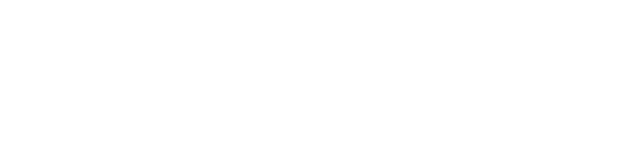
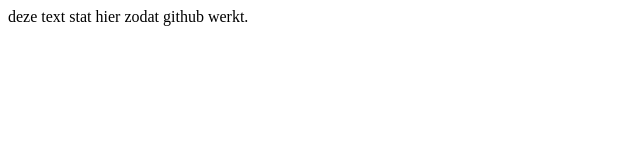
Before and after one commit to tomokp/javascript, a plain HTML site: page javascript_les_oefening_4/index.html in a window 1280 px wide. Shown: the whole page, without its empty margins (0-640 px from the left). Drawn offline with Linux system fonts and the light colour scheme.

Commit message:
les4_werkend

```diff
--- a/javascript_les_oefening_4/index.html
+++ b/javascript_les_oefening_4/index.html
@@ -7,7 +7,7 @@
     <title>Document</title>
 </head>
 <body>
-
+    deze text stat hier zodat github werkt.
     <script src="app.js"></script>
 </body>
 </html>
```
